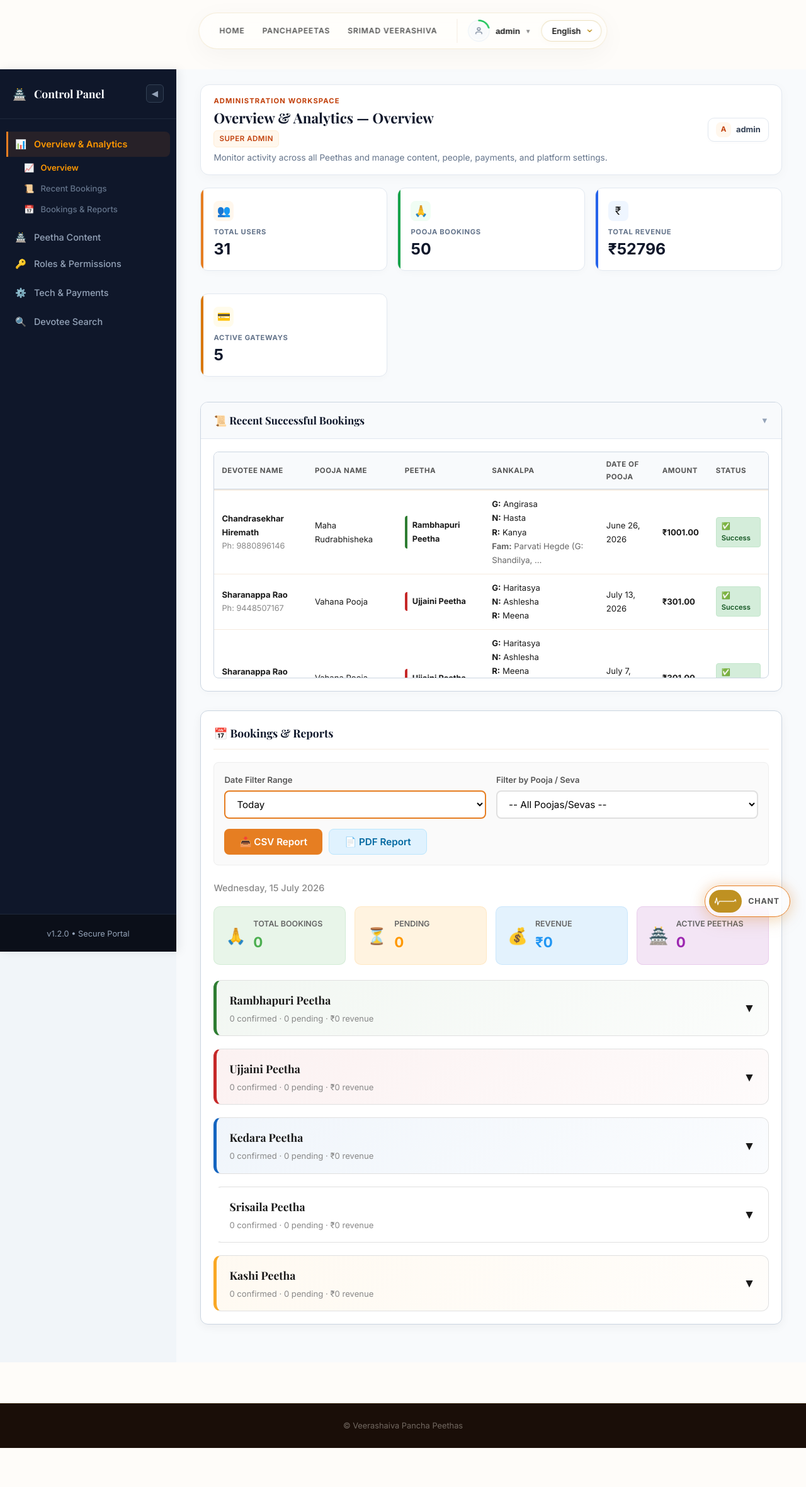
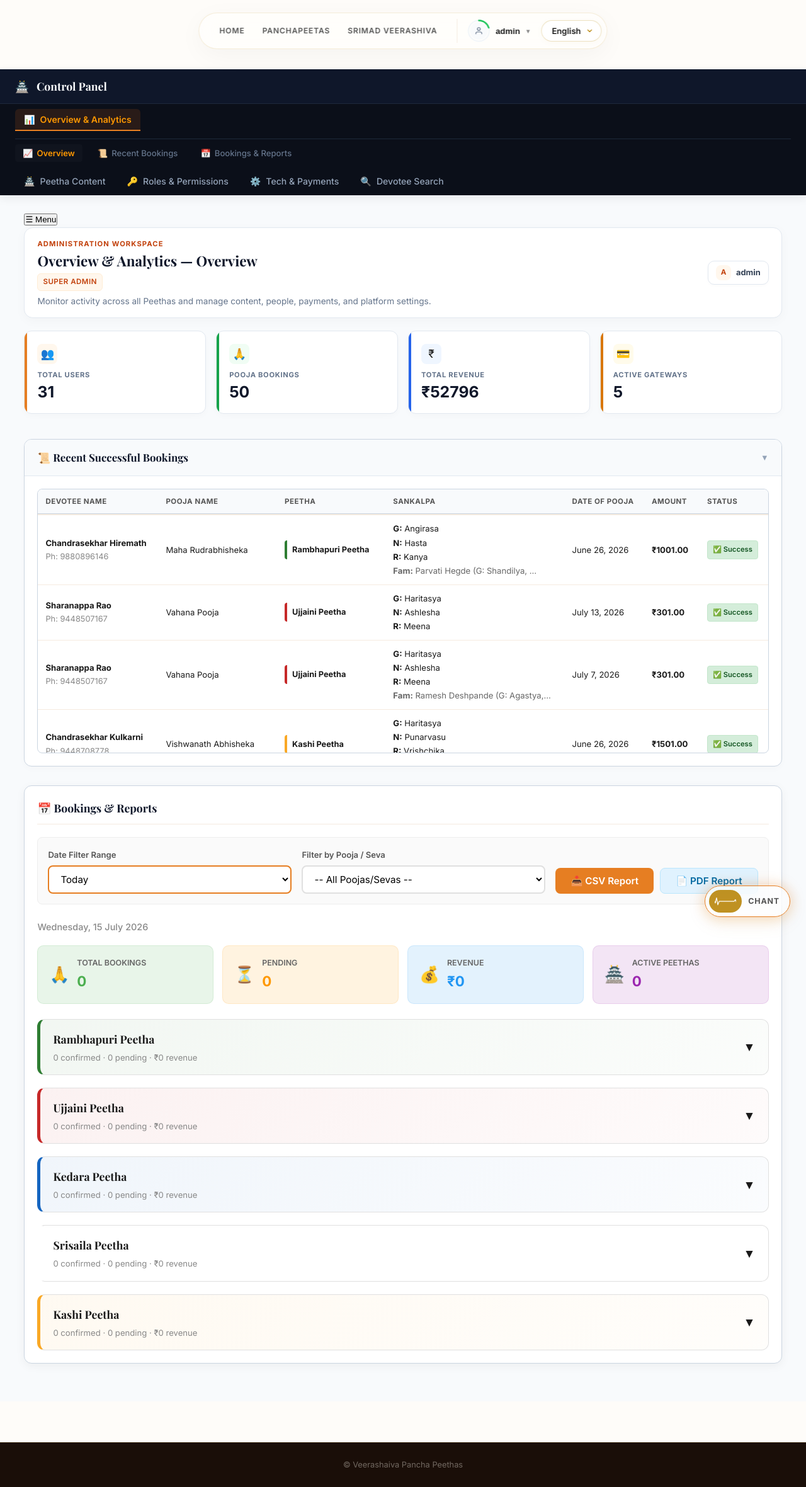
Before and after one commit to Gurucharan-G/panchapeeta, a Django app: page /dashboard/ in a window 1280 px wide. Shown: the whole page at 63% size. Before the commit the page ends 2299 px from the top, so only its background shows below. Run offline with Django 5.2, Linux system fonts and the light colour scheme; a user stored in the database is signed in; data comes from the database, SQL or seed files in the repository; some libraries are stand-ins or nearby versions; some web fonts are replaced.

Commit message:
Redesign Dashboard layout into horizontal sticky dock nav bar with slide-out overlay form drawers

```diff
--- a/peethas/templates/peethas/dashboard.html
+++ b/peethas/templates/peethas/dashboard.html
@@ -15,39 +15,39 @@
     /* Refactored sidebar layout styles */
     .dashboard-layout-container {
         display: flex;
+        flex-direction: column; /* Row-to-Column */
         min-height: calc(100vh - 80px);
         position: relative;
         background: #f1f5f9;
         width: 100%;
     }
 
-    /* 1. Sleek Dark Premium Sidebar */
+    /* 1. Sleek Dark Premium Horizontal Sticky Dock Navigation */
     .dashboard-sidebar {
-        width: 280px;
+        width: 100% !important;
+        height: auto !important;
+        min-height: auto !important;
         background: #0f172a; /* Premium Dark Navy */
         border-right: none;
-        display: flex;
-        flex-direction: column;
-        transition: width 0.3s cubic-bezier(0.4, 0, 0.2, 1);
-        flex-shrink: 0;
-        position: sticky;
+        display: flex !important;
+        flex-direction: column !important;
+        position: sticky !important;
         top: 80px;
-        height: calc(100vh - 80px);
         z-index: 100;
         box-sizing: border-box;
-        box-shadow: 4px 0 15px rgba(15, 23, 42, 0.08);
+        box-shadow: 0 4px 15px rgba(15, 23, 42, 0.08);
     }
     .dashboard-sidebar.collapsed {
-        width: 78px;
+        width: 100% !important; /* Remain full width on horizontal collapse */
     }
     .sidebar-header {
-        padding: 24px 20px;
+        padding: 12px 24px;
         border-bottom: 1px solid #1e293b;
         display: flex;
         align-items: center;
         justify-content: space-between;
-        overflow: hidden;
-        white-space: nowrap;
+        width: 100%;
+        box-sizing: border-box;
     }
     .sidebar-logo {
         display: flex;
@@ -61,168 +61,115 @@
     .sidebar-logo span.logo-text {
         transition: opacity 0.2s;
     }
-    .dashboard-sidebar.collapsed .sidebar-logo span.logo-text {
-        opacity: 0;
-        width: 0;
-        pointer-events: none;
-    }
     .sidebar-toggle-btn {
-        background: rgba(30, 41, 59, 0.5);
-        border: 1px solid #334155;
-        cursor: pointer;
-        padding: 6px 8px;
+        display: none !important; /* Hide vertical toggle button */
+    }
+    .sidebar-menu {
+        display: flex !important;
+        flex-direction: row !important;
+        flex-wrap: wrap !important;
+        align-items: center;
+        gap: 6px;
+        padding: 8px 24px;
+        background: #0b0f19; /* Slightly darker row for items */
+        width: 100%;
+        box-sizing: border-box;
+        overflow-x: auto;
+        scrollbar-width: none;
+    }
+    .sidebar-menu::-webkit-scrollbar {
+        display: none;
+    }
+    .sidebar-menu-item {
+        display: inline-flex;
+        align-items: center;
+        gap: 8px;
+        padding: 8px 14px;
         border-radius: 6px;
-        color: #94a3b8;
-        display: flex;
-        align-items: center;
-        justify-content: center;
-        transition: all 0.2s;
-    }
-    .sidebar-toggle-btn:hover {
-        background: rgba(249, 115, 22, 0.15);
-        color: #ffedd5;
-        border-color: var(--saffron);
-    }
-    .sidebar-menu {
-        flex: 1;
-        padding: 20px 10px;
-        display: flex;
-        flex-direction: column;
-        gap: 4px;
-        overflow-y: auto;
-        overflow-x: hidden;
-    }
-    .sidebar-menu::-webkit-scrollbar {
-        width: 4px;
-    }
-    .sidebar-menu::-webkit-scrollbar-thumb {
-        background: #334155;
-        border-radius: 2px;
-    }
-    .sidebar-menu-item {
-        display: flex;
-        align-items: center;
-        gap: 12px;
-        padding: 11px 14px;
-        border-radius: 8px;
         color: #94a3b8;
         font-weight: 500;
         text-decoration: none;
         transition: all 0.2s ease;
         border: none;
         background: none;
-        width: 100%;
-        text-align: left;
         cursor: pointer;
         font-family: inherit;
-        font-size: 0.9rem;
+        font-size: 0.88rem;
         white-space: nowrap;
-        box-sizing: border-box;
     }
     .sidebar-menu-item:hover {
         background: rgba(255, 255, 255, 0.03);
         color: #f8fafc;
     }
     .sidebar-menu-item.active {
-        background: rgba(249, 115, 22, 0.1);
+        background: rgba(249, 115, 22, 0.12);
         color: #ff9800;
         font-weight: 600;
-        border-left: 3px solid var(--saffron);
-        border-radius: 0 8px 8px 0;
-        padding-left: 11px;
+        border-left: none;
+        border-bottom: 2px solid var(--saffron);
+        border-radius: 6px 6px 0 0;
     }
     .sidebar-menu-item span.menu-text {
         transition: opacity 0.2s;
     }
-    .dashboard-sidebar.collapsed .sidebar-menu-item span.menu-text {
-        opacity: 0;
-        width: 0;
-        pointer-events: none;
-        display: none;
-    }
-    .dashboard-sidebar.collapsed .sidebar-menu-item {
-        padding: 12px;
-        justify-content: center;
-        border-left: none;
-        border-radius: 8px;
-    }
-    .dashboard-sidebar.collapsed .sidebar-menu-item.active {
-        background: rgba(249, 115, 22, 0.15);
-        color: #ff9800;
-    }
-    .dashboard-sidebar.collapsed .sidebar-menu-item span.menu-icon {
-        font-size: 1.25rem;
-    }
     .sidebar-peetha-title {
-        padding: 12px 14px 4px;
+        padding: 0 10px;
         font-size: 0.72rem;
         letter-spacing: 0.08em;
         text-transform: uppercase;
         color: #64748b;
         font-weight: 700;
-        margin-bottom: 8px;
-    }
-    .dashboard-sidebar.collapsed .sidebar-peetha-title {
-        display: none;
-    }
-    .sidebar-footer {
-        padding: 16px;
-        border-top: 1px solid #1e293b;
-        overflow: hidden;
-        white-space: nowrap;
-        text-align: center;
-        background: #0b0f19;
-    }
-    .dashboard-sidebar.collapsed .sidebar-footer {
-        display: none;
-    }
-
-    /* Submenus in dark sidebar */
-    .sidebar-submenu {
-        padding-left: 16px;
-        display: flex;
-        flex-direction: column;
-        gap: 3px;
-        margin-bottom: 6px;
-        transition: max-height 0.3s ease-out, opacity 0.3s ease-out;
-        overflow: hidden;
-    }
-    .sidebar-submenu.collapsed {
-        max-height: 0;
-        opacity: 0;
-        margin-bottom: 0;
-        pointer-events: none;
-    }
-    .sidebar-submenu-item {
+        margin-right: 12px;
+        border-right: 1px solid #1e293b;
+        height: 20px;
         display: flex;
         align-items: center;
-        gap: 10px;
-        padding: 7px 12px;
-        border-radius: 6px;
+    }
+    .sidebar-footer {
+        display: none !important; /* Hide footer on horizontal bar */
+    }
+
+    /* Submenus in dark horizontal bar */
+    .sidebar-submenu {
+        flex-basis: 100%; /* Force line break in flex-wrap container */
+        width: 100%;
+        padding: 8px 0;
+        margin-top: 8px;
+        border-top: 1px solid #1e293b;
+        display: flex;
+        flex-direction: row;
+        flex-wrap: wrap;
+        gap: 12px;
+        transition: none;
+        overflow: visible;
+    }
+    .sidebar-submenu.collapsed {
+        display: none !important;
+    }
+    .sidebar-submenu-item {
+        display: inline-flex;
+        align-items: center;
+        gap: 6px;
+        padding: 6px 12px;
+        border-radius: 4px;
         color: #64748b;
         font-weight: 500;
         text-decoration: none;
         transition: all 0.2s ease;
         border: none;
         background: none;
-        width: 100%;
-        text-align: left;
         cursor: pointer;
         font-family: inherit;
         font-size: 0.82rem;
         white-space: nowrap;
-        box-sizing: border-box;
     }
     .sidebar-submenu-item:hover {
-        background: rgba(255, 255, 255, 0.02);
         color: #f8fafc;
     }
     .sidebar-submenu-item.active {
         color: #ff9800;
         font-weight: 600;
-    }
-    .dashboard-sidebar.collapsed .sidebar-submenu {
-        display: none;
+        background: rgba(255, 255, 255, 0.02);
     }
 
     /* 2. Clean Main Content Workspace */
@@ -443,9 +455,9 @@
         margin-bottom: 12px;
     }
 
-    /* Internal Table scroll constraint to prevent endless page scroll */
+    /* Internal Table scroll constraint */
     .media-table-wrapper {
-        max-height: 360px; /* Limits table length, forcing vertical scroll inside the card */
+        max-height: 420px;
         overflow-y: auto;
         border: 1px solid #cbd5e1;
         border-radius: 8px;
@@ -630,14 +598,6 @@
         }
         .dashboard-stat-grid {
             grid-template-columns: 1fr;
-        }
-    }
-    @media (min-width: 769px) {
-        .mobile-menu-trigger {
-            display: none !important;
-        }
-        .sidebar-backdrop {
-            display: none !important;
         }
     }
 
@@ -2553,14 +2513,32 @@
         'pooja-section': 'pooja-submenu'
     };
 
-    function switchTab(tabId, btn) {
-        // If this tab has a submenu, treat it as a dropdown toggle (do not switch main view)
+    function switchTab(tabId, btn, autoClickFirst = true) {
+        // Collapse all submenus first
+        Object.values(TAB_SUBMENU_MAP).forEach(id => {
+            const el = document.getElementById(id);
+            if (el) el.classList.add('collapsed');
+        });
+
+        // If this tab has a submenu, expand it and auto-click its first item
         if (TAB_SUBMENU_MAP[tabId]) {
             const submenuId = TAB_SUBMENU_MAP[tabId];
             const submenuEl = document.getElementById(submenuId);
             if (submenuEl) {
-                submenuEl.classList.toggle('collapsed');
-            }
+                submenuEl.classList.remove('collapsed');
+                if (autoClickFirst) {
+                    const firstSubBtn = submenuEl.querySelector('.sidebar-submenu-item');
+                    if (firstSubBtn) {
+                        firstSubBtn.click();
+                        return;
+                    }
+                }
+            }
+            // Fallback: active parent tab highlighting
+            document.querySelectorAll('.tab-btn').forEach(button => {
+                button.classList.remove('active');
+            });
+            if (btn) btn.classList.add('active');
             return;
         }
 
@@ -2571,7 +2549,7 @@
             button.classList.remove('active');
         });
         document.getElementById(tabId).classList.add('active');
-        btn.classList.add('active');
+        if (btn) btn.classList.add('active');
 
         // Auto-close mobile sidebar drawer
         const sidebar = document.getElementById('dashboard-sidebar');
@@ -2859,7 +2837,7 @@
                 return onclickAttr && onclickAttr.includes(sectionId);
             });
             if (tabBtn) {
-                switchTab(sectionId, tabBtn);
+                switchTab(sectionId, tabBtn, false);
             }
 
             if (subViewId) {
@@ -2994,6 +2972,67 @@
                 });
             });
         });
+
+        // Close active form drawer
+        window.closeActiveDrawer = function() {
+            const activeDrawer = document.querySelector('.sub-tab-content[id$="-add"].active');
+            if (activeDrawer) {
+                const parent = activeDrawer.closest('.tab-content');
+                if (parent) {
+                    // Try to click the corresponding list sibling button
+                    const parentId = parent.id;
+                    const subId = parentId.replace('-section', '-submenu');
+                    const listBtn = document.querySelector(`.sidebar-submenu .sidebar-submenu-item[onclick*="-list"]`) ||
+                                    document.querySelector(`#${subId} .sidebar-submenu-item[onclick*="-list"]`);
+                    if (listBtn) {
+                        listBtn.click();
+                    } else {
+                        activeDrawer.classList.remove('active');
+                        const backdrop = document.getElementById('drawer-backdrop');
+                        if (backdrop) backdrop.classList.remove('show');
+                    }
+                }
+            }
+        };
+
+        // Create drawer backdrop dynamically
+        const backdropEl = document.createElement('div');
+        backdropEl.className = 'drawer-backdrop';
+        backdropEl.id = 'drawer-backdrop';
+        backdropEl.addEventListener('click', window.closeActiveDrawer);
+        document.body.appendChild(backdropEl);
+
+        // Watch active class on drawers to toggle backdrop
+        const observer = new MutationObserver(() => {
+            const activeDrawer = document.querySelector('.sub-tab-content[id$="-add"].active');
+            const drawerBackdrop = document.getElementById('drawer-backdrop');
+            if (drawerBackdrop) {
+                if (activeDrawer) {
+                    drawerBackdrop.classList.add('show');
+                } else {
+                    drawerBackdrop.classList.remove('show');
+                }
+            }
+        });
+
+        document.querySelectorAll('.sub-tab-content[id$="-add"]').forEach(drawer => {
+            observer.observe(drawer, { attributes: true, attributeFilter: ['class'] });
+
+            // Create dynamic close cross in headers
+            const header = drawer.querySelector('.card-header');
+            if (header && !header.querySelector('.drawer-close-btn')) {
+                const closeBtn = document.createElement('button');
+                closeBtn.type = 'button';
+                closeBtn.className = 'drawer-close-btn';
+                closeBtn.innerHTML = '&times;';
+                closeBtn.style.cssText = 'background:none; border:none; font-size:1.6rem; cursor:pointer; color:#94a3b8; padding:0 8px; line-height:1; display:flex; align-items:center;';
+                closeBtn.addEventListener('click', (e) => {
+                    e.stopPropagation();
+                    window.closeActiveDrawer();
+                });
+                header.appendChild(closeBtn);
+            }
+        });
     });
 
     // ========================================
```
Also changed, not shown: other parts of peethas/templates/peethas/dashboard.html (+83 -62 lines).
